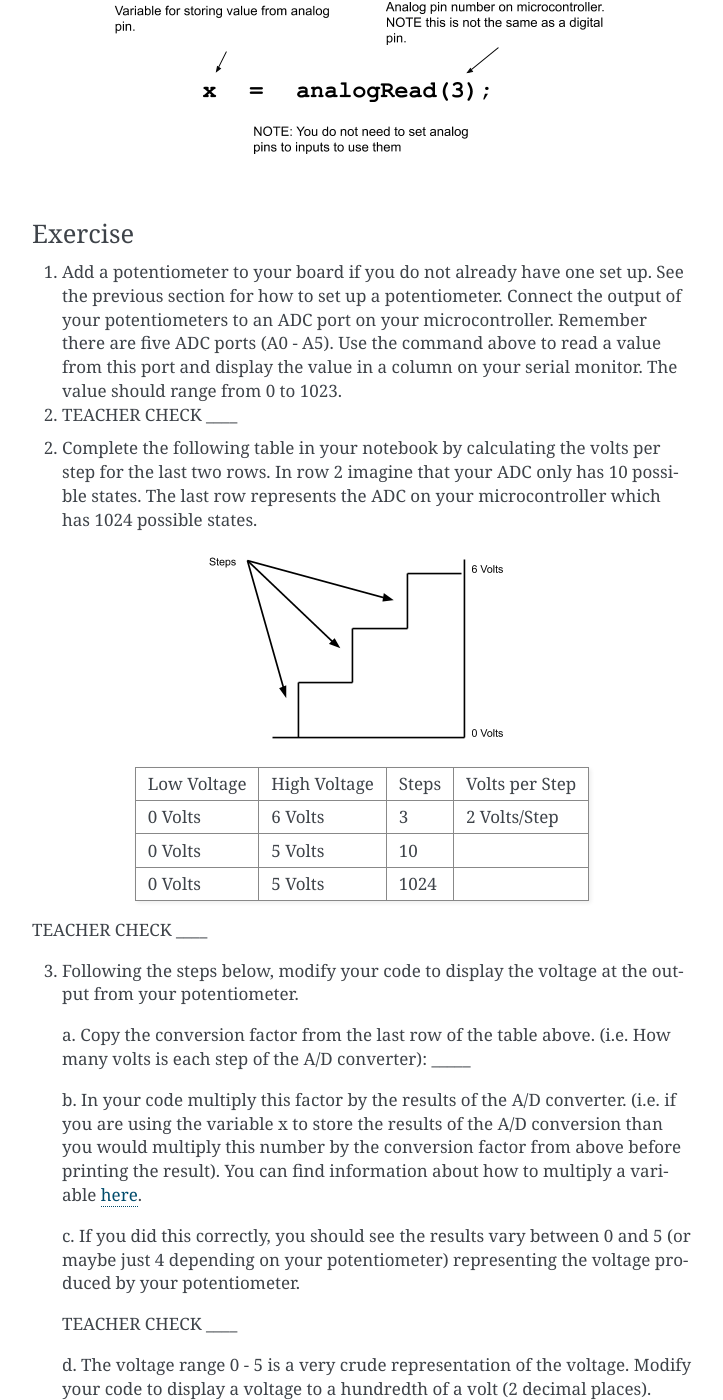
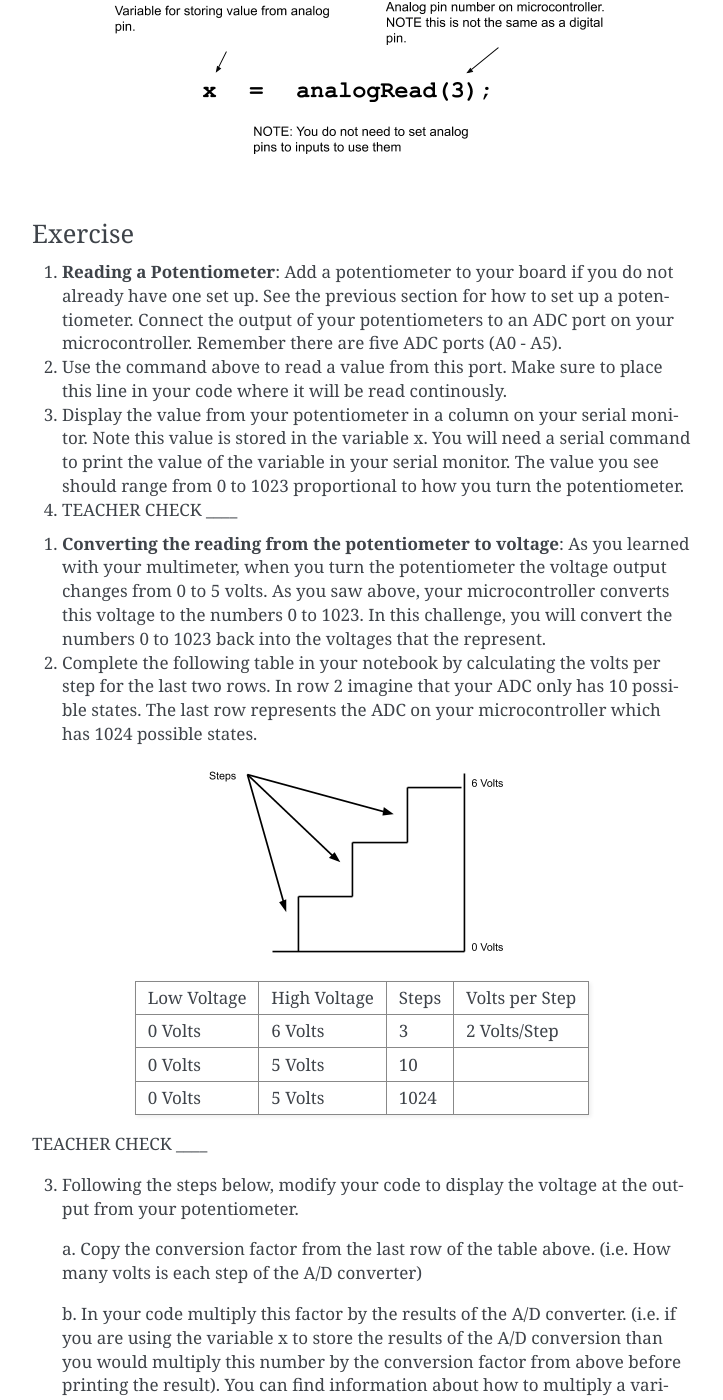
Before and after one commit to maxtkc/mvths-wiki, a Sphinx documentation site: the page built from docs/021-analog-to-digital-conversion.rst, in a window 1280 px wide and 1400 px high, scrolled down 1496 px. Shown: the whole window, without its empty margins (388-1111 px from the left). Built offline with Sphinx 7.4.7, drawn with Linux system fonts in a browser that asks for light colours.

Commit message:
Update 021-analog-to-digital-conversion.rst

```diff
--- a/docs/021-analog-to-digital-conversion.rst
+++ b/docs/021-analog-to-digital-conversion.rst
@@ -45,13 +45,22 @@ you will need to use the following command.
 Exercise
 ~~~~~~~~
 
-1. Add a potentiometer to your board if you do not already have one set up. See the
+1. **Reading a Potentiometer**: Add a potentiometer to your board if you do not already have one set up. See the
    previous section for how to set up a potentiometer. Connect the output of your potentiometers to an ADC port on
-   your microcontroller. Remember there are five ADC ports (A0 - A5). Use the command above to read a value
-   from this port and display the value in a column on your serial monitor. The
-   value should range from 0 to 1023.
+   your microcontroller. Remember there are five ADC ports (A0 - A5).
 
-2. TEACHER CHECK \_\_\_\_
+2. Use the command above to read a value from this port. Make sure to place this line in your code where
+   it will be read continously.
+
+3. Display the value from your potentiometer in a column on your serial monitor.  Note this value is stored
+   in the variable x. You will need a serial command to print the value of the variable in your serial monitor. The
+   value you see should range from 0 to 1023 proportional to how you turn the potentiometer.
+
+4. TEACHER CHECK \_\_\_\_
+
+1. **Converting the reading from the potentiometer to voltage**: As you learned with your multimeter, when you turn the potentiometer
+   the voltage output changes from 0 to 5 volts. As you saw above, your microcontroller converts this voltage to the numbers 0 to
+   1023. In this challenge, you will convert the numbers 0 to 1023 back into the voltages that the represent.
 
 2. Complete the following table in your notebook by calculating the volts per step for the
    last two rows. In row 2 imagine that your ADC only has 10 possible states. The last row represents the
@@ -76,7 +85,7 @@ TEACHER CHECK \_\_\_\_
    potentiometer.
 
    a. Copy the conversion factor from the last row of the table above. (i.e. How many
-   volts is each step of the A/D converter): \_\_\_\_\_
+   volts is each step of the A/D converter)
 
    b. In your code multiply this factor by the results of the A/D
    converter. (i.e. if you are using the variable x to store the results
```
